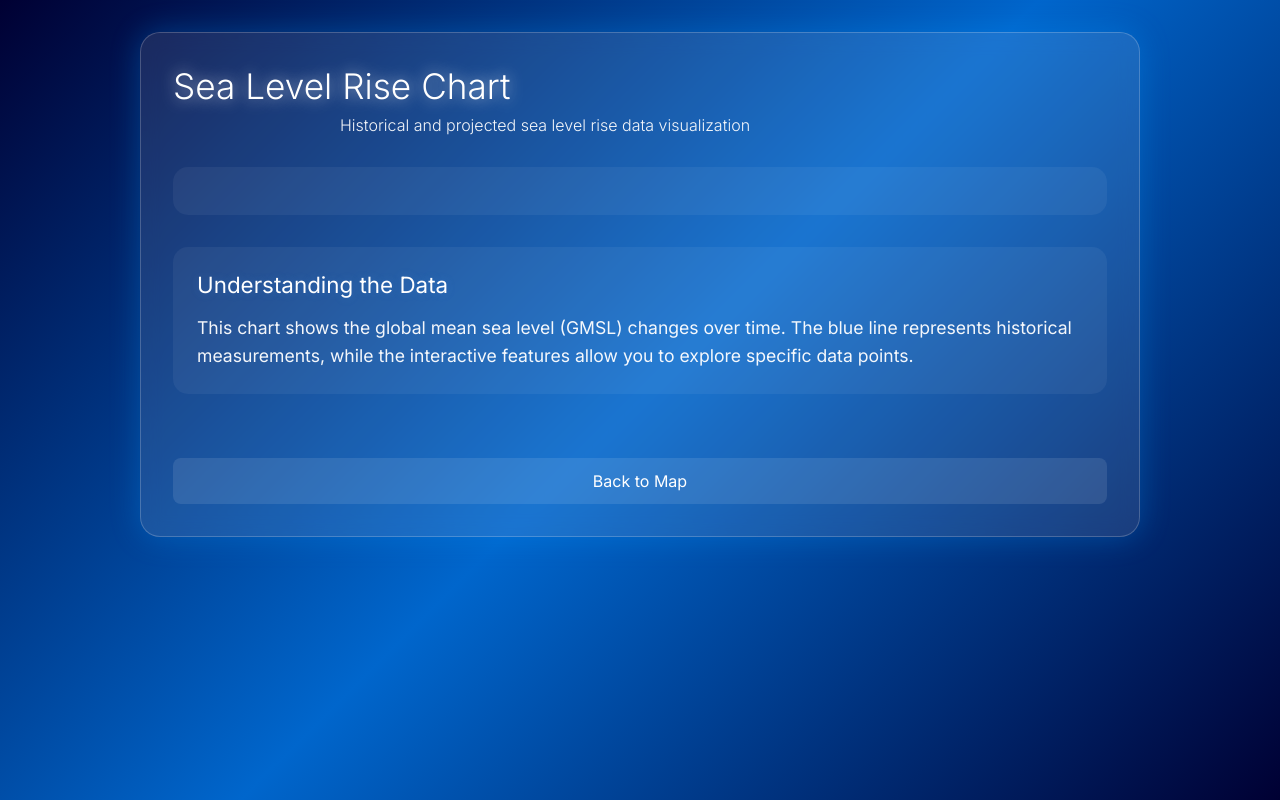
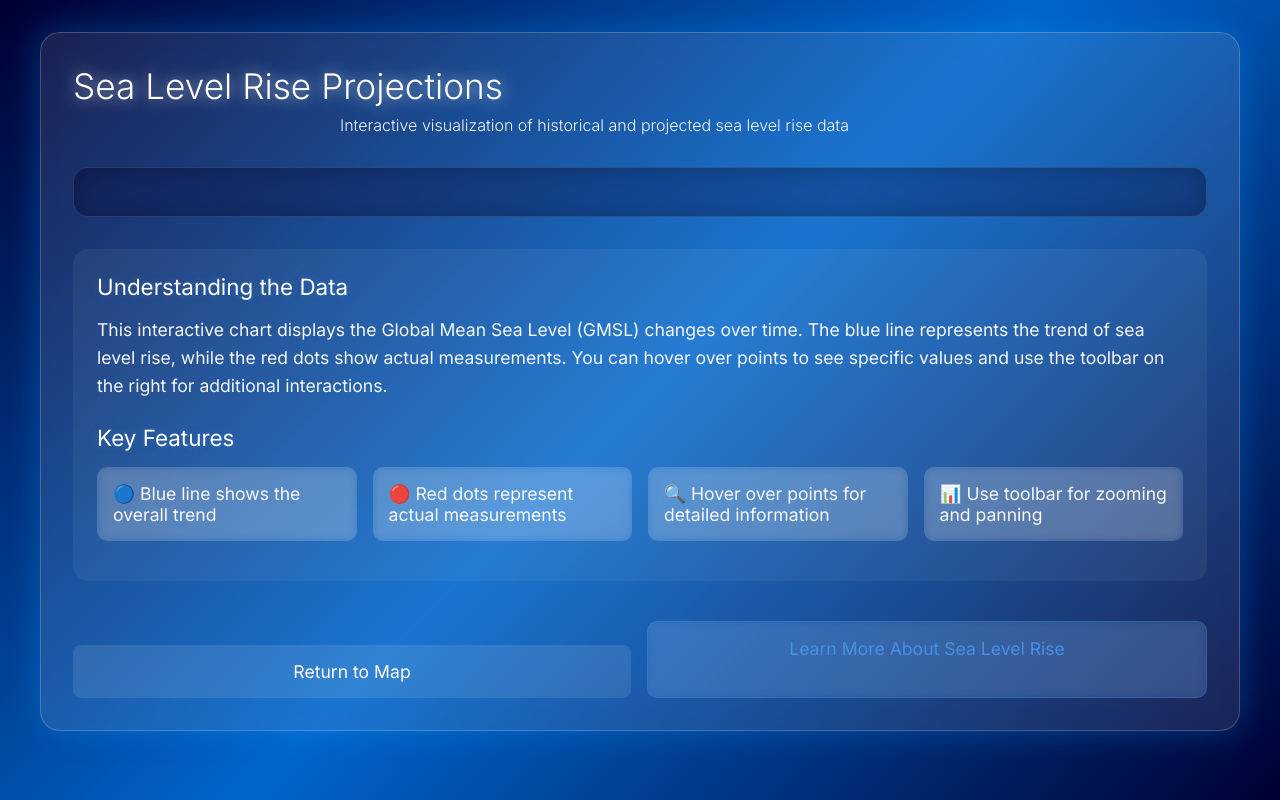
Before and after one commit to jdelpego/inspire_dataorbit, a Python web app: template Custom Frontend/templates/chart.html in a window 1280 px wide. Run offline with Jinja, Linux system fonts and the light colour scheme; the template is opened without the code that fills it, so the values that code supplies are empty.

Commit message:
Changed app button

```diff
--- a/Custom Frontend/static/style.css
+++ b/Custom Frontend/static/style.css
@@ -344,7 +344,7 @@ body {
     padding: 2rem;
     border-radius: 20px;
     width: 100%;
-    max-width: 1000px;
+    max-width: 1200px;
     margin: 0 auto;
     box-shadow: 0 0 30px rgba(0, 153, 255, 0.3);
     border: 1px solid rgba(255, 255, 255, 0.2);
@@ -353,9 +353,11 @@ body {
 .chart-wrapper {
     margin: 2rem 0;
     padding: 1.5rem;
-    background: rgba(255, 255, 255, 0.05);
+    background: rgba(0, 0, 51, 0.3);
     border-radius: 15px;
     overflow: hidden;
+    box-shadow: inset 0 0 20px rgba(0, 0, 0, 0.2);
+    border: 1px solid rgba(255, 255, 255, 0.1);
 }
 
 .chart-description {
@@ -377,6 +379,48 @@ body {
 .chart-description p {
     line-height: 1.6;
     font-size: 1.1rem;
+    margin-bottom: 1.5rem;
+}
+
+.chart-features {
+    list-style: none;
+    padding: 0;
+    margin: 1rem 0;
+    display: grid;
+    grid-template-columns: repeat(auto-fit, minmax(200px, 1fr));
+    gap: 1rem;
+}
+
+.chart-features li {
+    background: rgba(255, 255, 255, 0.1);
+    padding: 1rem;
+    border-radius: 10px;
+    display: flex;
+    align-items: center;
+    gap: 0.5rem;
+    font-size: 1.1rem;
+    backdrop-filter: blur(5px);
+}
+
+.button-container {
+    display: flex;
+    gap: 1rem;
+    margin-top: 2rem;
+}
+
+.button-container .back-button,
+.button-container .resources-button {
+    flex: 1;
+    padding: 1rem;
+    text-align: center;
+    font-size: 1.1rem;
+    transition: all 0.3s ease;
+}
+
+.button-container .back-button:hover,
+.button-container .resources-button:hover {
+    transform: translateY(-2px);
+    box-shadow: 0 4px 15px rgba(0, 153, 255, 0.2);
 }
 
 /* Bokeh chart customization */
@@ -392,4 +436,14 @@ body {
     background: rgba(255, 255, 255, 0.1) !important;
     border: 1px solid rgba(255, 255, 255, 0.2) !important;
     border-radius: 8px !important;
+    backdrop-filter: blur(5px) !important;
 }
+
+.bk-tooltip {
+    background: rgba(0, 0, 51, 0.9) !important;
+    border: 1px solid rgba(255, 255, 255, 0.2) !important;
+    box-shadow: 0 4px 15px rgba(0, 0, 0, 0.3) !important;
+    color: white !important;
+    font-family: 'Inter', sans-serif !important;
+    backdrop-filter: blur(10px) !important;
+}
--- a/Custom Frontend/templates/chart.html
+++ b/Custom Frontend/templates/chart.html
@@ -3,8 +3,8 @@
 {% block content %}
 <div class="details-page">
     <div class="details-container chart-container">
-        <h2 class="title">Sea Level Rise Chart</h2>
-        <p class="subtitle">Historical and projected sea level rise data visualization</p>
+        <h2 class="title">Sea Level Rise Projections</h2>
+        <p class="subtitle">Interactive visualization of historical and projected sea level rise data</p>
 
         <div class="chart-wrapper">
             {{ chart_html | safe }}
@@ -12,10 +12,21 @@
 
         <div class="chart-description">
             <h3>Understanding the Data</h3>
-            <p>This chart shows the global mean sea level (GMSL) changes over time. The blue line represents historical measurements, while the interactive features allow you to explore specific data points.</p>
+            <p>This interactive chart displays the Global Mean Sea Level (GMSL) changes over time. The blue line represents the trend of sea level rise, while the red dots show actual measurements. You can hover over points to see specific values and use the toolbar on the right for additional interactions.</p>
+
+            <h3>Key Features</h3>
+            <ul class="chart-features">
+                <li>🔵 Blue line shows the overall trend</li>
+                <li>🔴 Red dots represent actual measurements</li>
+                <li>🔍 Hover over points for detailed information</li>
+                <li>📊 Use toolbar for zooming and panning</li>
+            </ul>
         </div>
 
-        <a href="/" class="back-button">Back to Map</a>
+        <div class="button-container">
+            <a href="/" class="back-button">Return to Map</a>
+            <a href="/resources" class="resources-button">Learn More About Sea Level Rise</a>
+        </div>
     </div>
 </div>
 {% endblock %}
```
Also changed, not shown: Custom Frontend/app.py (+31 -15 lines).
